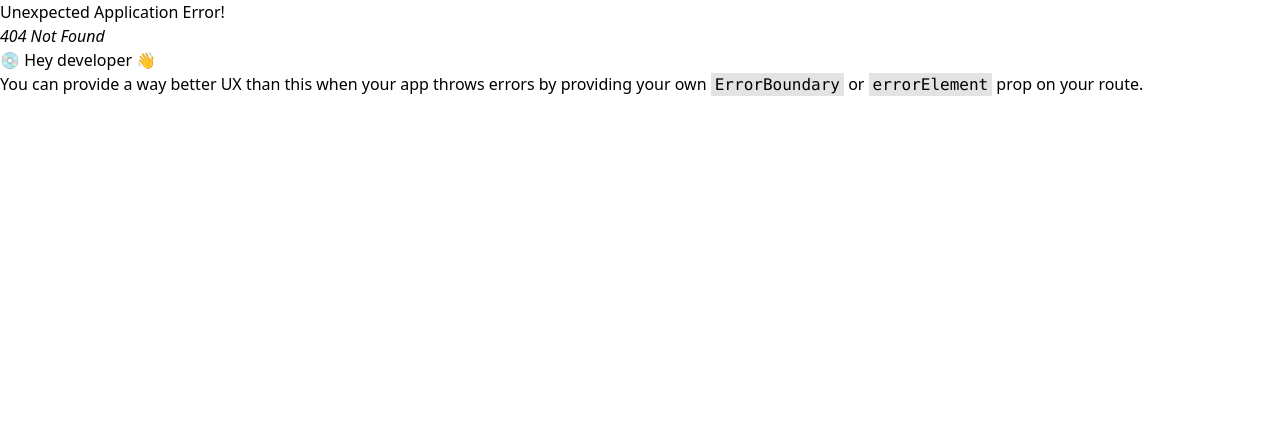
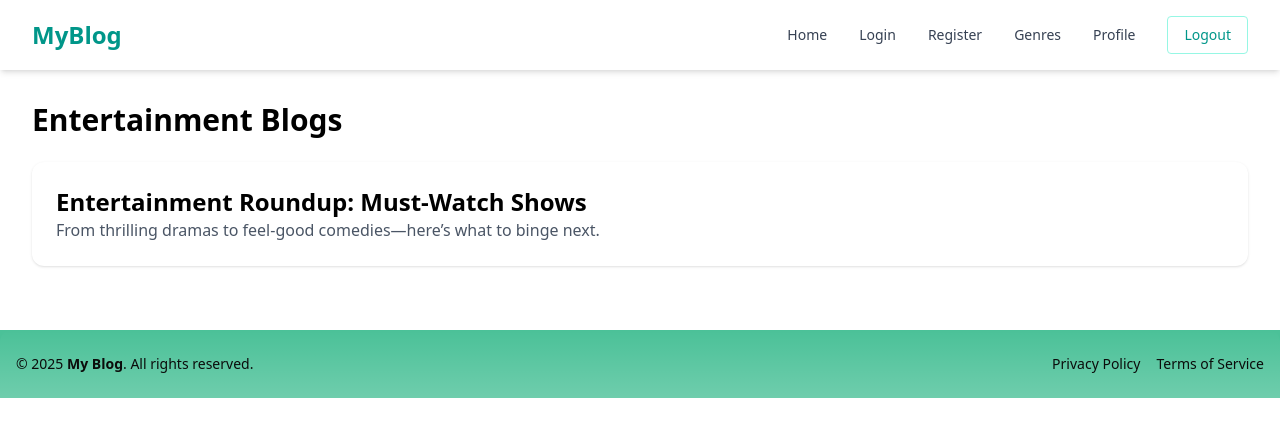
Before and after one commit to Abhijeet002/Blog-app, a React (Vite) app in the folder client/: page /category/entertainment in a window 1280 px wide. Before the commit this address had no page. Shown: the top 436 px of the page. Built offline with nearby package versions, Linux system fonts and the light colour scheme.

Commit message:
added dynamic routes

```diff
--- a/client/package.json
+++ b/client/package.json
@@ -17,7 +17,7 @@
     "react": "^19.0.0",
     "react-dom": "^19.0.0",
     "react-icons": "^5.5.0",
-    "react-router-dom": "^7.5.0",
+    "react-router-dom": "^7.5.1",
     "tailwindcss": "^4.1.3",
     "tw-animate-css": "^1.2.5"
   },
--- a/client/src/App.jsx
+++ b/client/src/App.jsx
@@ -8,6 +8,7 @@ import Login from "./pages/Login";
 import Footer from "./components/Footer";
 import Navbar from "./components/Navbar";
 import Explore from "./pages/Explore";
+import CategoryPage from "./pages/CategoryPage";
 
 const Layout = () => {
   return (
@@ -40,6 +41,10 @@ const router = createBrowserRouter([
         path: "/explore",
         element: <Explore />,
       },
+      {
+        path :"/category/:category",
+        element: <CategoryPage />,
+      }
     ],
   },
   {
--- a/client/src/components/Navbar.jsx
+++ b/client/src/components/Navbar.jsx
@@ -94,6 +94,162 @@
 // export default Navbar;
 
 
+// import React, { useState } from 'react';
+// import { Link } from 'react-router-dom';
+
+// const Navbar = () => {
+//   const [isOpen, setIsOpen] = useState(false);
+//   const [isOpenGenres, setIsOpenGenres] = useState(false);
+
+//   return (
+//     <header className="bg-white shadow-md">
+//       <div className="max-w-7xl mx-auto px-4 sm:px-6 lg:px-8">
+//         <div className="flex justify-between items-center py-4">
+//           <div className="text-2xl font-semibold text-teal-600">
+//             <Link to="/">MyBlog</Link>
+//           </div>
+
+//           {/* Desktop Navigation */}
+//           <nav className="hidden md:flex items-center space-x-8 text-sm font-medium text-gray-700">
+//             <Link to="/" className="hover:text-teal-600 transition-colors">Home</Link>
+//             <Link to="/login" className="hover:text-teal-600 transition-colors">Login</Link>
+//             <Link to="/register" className="hover:text-teal-600 transition-colors">Register</Link>
+
+//             <div className="relative group">
+//               <button className="hover:text-teal-600 transition-colors">Genres</button>
+//               <div className="absolute left-0 mt-2 w-44 bg-white border rounded-md shadow-md opacity-0 group-hover:opacity-100 group-hover:translate-y-0 transform -translate-y-2 transition-all duration-300 z-20">
+//                 <Link to="/genres/entertainment" className="block px-4 py-2 text-gray-700 hover:bg-teal-50">Entertainment</Link>
+//                 <Link to="/genres/lifestyle" className="block px-4 py-2 text-gray-700 hover:bg-teal-50">Lifestyle</Link>
+//                 <Link to="/genres/technology" className="block px-4 py-2 text-gray-700 hover:bg-teal-50">Technology</Link>
+//                 <Link to="/genres/travel" className="block px-4 py-2 text-gray-700 hover:bg-teal-50">Travel</Link>
+//                 <Link to="/genres/health" className="block px-4 py-2 text-gray-700 hover:bg-teal-50">Health</Link>
+//               </div>
+//             </div>
+
+//             <Link to="/profile" className="hover:text-teal-600 transition-colors">Profile</Link>
+
+//             {/* Logout with Curtain Hover */}
+//             <button className="relative overflow-hidden px-4 py-2 text-sm font-medium text-teal-600 bg-white rounded group border border-teal-200">
+//               <span className="relative z-10">Logout</span>
+//               <span className="absolute inset-0 bg-teal-50 top-full group-hover:top-0 transition-all duration-300 ease-in-out z-0"></span>
+//             </button>
+//           </nav>
+
+//           {/* Hamburger for Mobile */}
+//           <div className="md:hidden">
+//             <button onClick={() => setIsOpen(!isOpen)}>
+//               <svg className="w-6 h-6 text-teal-600" fill="none" stroke="currentColor" strokeWidth="2" viewBox="0 0 24 24">
+//                 {isOpen ? (
+//                   <path strokeLinecap="round" strokeLinejoin="round" d="M6 18L18 6M6 6l12 12" />
+//                 ) : (
+//                   <path strokeLinecap="round" strokeLinejoin="round" d="M4 6h16M4 12h16M4 18h16" />
+//                 )}
+//               </svg>
+//             </button>
+//           </div>
+//         </div>
+//       </div>
+
+//       {/* Mobile Menu */}
+//       {isOpen && (
+//         <div className="md:hidden bg-white px-4 pt-2 pb-4 shadow-md">
+//           <Link to="/" className="block py-2 text-gray-700 hover:text-teal-600">Home</Link>
+//           <Link to="/login" className="block py-2 text-gray-700 hover:text-teal-600">Login</Link>
+//           <Link to="/register" className="block py-2 text-gray-700 hover:text-teal-600">Register</Link>
+
+//           {/* Genres Dropdown */}
+//           <div>
+//             <button onClick={() => setIsOpenGenres(!isOpenGenres)} className="block py-2 text-gray-700 hover:text-teal-600 w-full text-left">
+//               Genres
+//             </button>
+//             {isOpenGenres && (
+//               <div className="pl-4">
+//                 <Link to="/?genres=entertainment" className="block py-1 text-sm text-gray-600 hover:text-teal-600">Entertainment</Link>
+//                 <Link to="/genres/lifestyle" className="block py-1 text-sm text-gray-600 hover:text-teal-600">Lifestyle</Link>
+//                 <Link to="/genres/technology" className="block py-1 text-sm text-gray-600 hover:text-teal-600">Technology</Link>
+//                 <Link to="/genres/travel" className="block py-1 text-sm text-gray-600 hover:text-teal-600">Travel</Link>
+//                 <Link to="/genres/health" className="block py-1 text-sm text-gray-600 hover:text-teal-600">Health</Link>
+//               </div>
+//             )}
+//           </div>
+
+//           <Link to="/profile" className="block py-2 text-gray-700 hover:text-teal-600">Profile</Link>
+//           <button className="w-full text-left mt-2 px-4 py-2 text-sm text-teal-600 border border-teal-200 rounded bg-white">Logout</button>
+//         </div>
+//       )}
+//     </header>
+//   );
+// };
+
+// export default Navbar;
+
+
+// import React, { useContext } from "react";
+// import { Link } from "react-router-dom";
+// import { AuthContext } from "../context/authContext";
+// import Logo from "../img/logo.png";
+
+// const Navbar = () => {
+//   // const { currentUser, logout } = useContext(AuthContext);
+
+//   return (
+//     <div className="navbar bg-white shadow-sm py-4 sticky top-0 z-50">
+//       <div className="container mx-auto flex justify-between items-center px-4 md:px-8">
+//         {/* Logo */}
+//         <div className="logo">
+//           <Link to="/">
+//             <img src={Logo} alt="Logo" className="h-10" />
+//           </Link>
+//         </div>
+
+//         {/* Links */}
+//         <div className="links flex flex-wrap gap-4 items-center text-sm sm:text-base font-medium text-gray-700">
+//           <Link className="link hover:text-[#3fcd9d]" to="/category/art">
+//             <h6>ART</h6>
+//           </Link>
+//           <Link className="link hover:text-[#3fcd9d]" to="/category/science">
+//             <h6>SCIENCE</h6>
+//           </Link>
+//           <Link className="link hover:text-[#3fcd9d]" to="/category/technology">
+//             <h6>TECHNOLOGY</h6>
+//           </Link>
+//           <Link className="link hover:text-[#3fcd9d]" to="/category/cinema">
+//             <h6>CINEMA</h6>
+//           </Link>
+//           <Link className="link hover:text-[#3fcd9d]" to="/category/design">
+//             <h6>DESIGN</h6>
+//           </Link>
+//           <Link className="link hover:text-[#3fcd9d]" to="/category/food">
+//             <h6>FOOD</h6>
+//           </Link>
+
+//           {/* User Info */}
+//           <span className="ml-4 text-gray-600">{currentUser?.username}</span>
+//           {currentUser ? (
+//             <span onClick={logout} className="cursor-pointer hover:text-red-500">
+//               Logout
+//             </span>
+//           ) : (
+//             <Link className="link hover:text-[#3fcd9d]" to="/login">
+//               Login
+//             </Link>
+//           )}
+
+//           {/* Write Button */}
+//           <span className="write ml-2">
+//             <Link className="link text-white bg-[#3fcd9d] px-4 py-1 rounded-full hover:bg-[#2bbd8e]" to="/write">
+//               Write
+//             </Link>
+//           </span>
+//         </div>
+//       </div>
+//     </div>
+//   );
+// };
+
+// export default Navbar;
+
+
 import React, { useState } from 'react';
 import { Link } from 'react-router-dom';
 
@@ -115,27 +271,28 @@ const Navbar = () => {
             <Link to="/login" className="hover:text-teal-600 transition-colors">Login</Link>
             <Link to="/register" className="hover:text-teal-600 transition-colors">Register</Link>
 
+            {/* Genres Dropdown */}
             <div className="relative group">
               <button className="hover:text-teal-600 transition-colors">Genres</button>
               <div className="absolute left-0 mt-2 w-44 bg-white border rounded-md shadow-md opacity-0 group-hover:opacity-100 group-hover:translate-y-0 transform -translate-y-2 transition-all duration-300 z-20">
-                <Link to="/genres/entertainment" className="block px-4 py-2 text-gray-700 hover:bg-teal-50">Entertainment</Link>
-                <Link to="/genres/lifestyle" className="block px-4 py-2 text-gray-700 hover:bg-teal-50">Lifestyle</Link>
-                <Link to="/genres/technology" className="block px-4 py-2 text-gray-700 hover:bg-teal-50">Technology</Link>
-                <Link to="/genres/travel" className="block px-4 py-2 text-gray-700 hover:bg-teal-50">Travel</Link>
-                <Link to="/genres/health" className="block px-4 py-2 text-gray-700 hover:bg-teal-50">Health</Link>
+                <Link to="/category/entertainment" className="block px-4 py-2 text-gray-700 hover:bg-teal-50">Entertainment</Link>
+                <Link to="/category/lifestyle" className="block px-4 py-2 text-gray-700 hover:bg-teal-50">Lifestyle</Link>
+                <Link to="/category/technology" className="block px-4 py-2 text-gray-700 hover:bg-teal-50">Technology</Link>
+                <Link to="/category/travel" className="block px-4 py-2 text-gray-700 hover:bg-teal-50">Travel</Link>
+                <Link to="/category/health" className="block px-4 py-2 text-gray-700 hover:bg-teal-50">Health</Link>
               </div>
             </div>
 
             <Link to="/profile" className="hover:text-teal-600 transition-colors">Profile</Link>
 
-            {/* Logout with Curtain Hover */}
+            {/* Logout Button */}
             <button className="relative overflow-hidden px-4 py-2 text-sm font-medium text-teal-600 bg-white rounded group border border-teal-200">
               <span className="relative z-10">Logout</span>
               <span className="absolute inset-0 bg-teal-50 top-full group-hover:top-0 transition-all duration-300 ease-in-out z-0"></span>
             </button>
           </nav>
 
-          {/* Hamburger for Mobile */}
+          {/* Hamburger Menu for Mobile */}
           <div className="md:hidden">
             <button onClick={() => setIsOpen(!isOpen)}>
               <svg className="w-6 h-6 text-teal-600" fill="none" stroke="currentColor" strokeWidth="2" viewBox="0 0 24 24">
@@ -157,18 +314,18 @@ const Navbar = () => {
           <Link to="/login" className="block py-2 text-gray-700 hover:text-teal-600">Login</Link>
           <Link to="/register" className="block py-2 text-gray-700 hover:text-teal-600">Register</Link>
 
-          {/* Genres Dropdown */}
+          {/* Genres Toggle */}
           <div>
             <button onClick={() => setIsOpenGenres(!isOpenGenres)} className="block py-2 text-gray-700 hover:text-teal-600 w-full text-left">
               Genres
             </button>
             {isOpenGenres && (
               <div className="pl-4">
-                <Link to="/?genres=entertainment" className="block py-1 text-sm text-gray-600 hover:text-teal-600">Entertainment</Link>
-                <Link to="/genres/lifestyle" className="block py-1 text-sm text-gray-600 hover:text-teal-600">Lifestyle</Link>
-                <Link to="/genres/technology" className="block py-1 text-sm text-gray-600 hover:text-teal-600">Technology</Link>
-                <Link to="/genres/travel" className="block py-1 text-sm text-gray-600 hover:text-teal-600">Travel</Link>
-                <Link to="/genres/health" className="block py-1 text-sm text-gray-600 hover:text-teal-600">Health</Link>
+                <Link to="/category/entertainment" className="block py-1 text-sm text-gray-600 hover:text-teal-600">Entertainment</Link>
+                <Link to="/category/lifestyle" className="block py-1 text-sm text-gray-600 hover:text-teal-600">Lifestyle</Link>
+                <Link to="/category/technology" className="block py-1 text-sm text-gray-600 hover:text-teal-600">Technology</Link>
+                <Link to="/category/travel" className="block py-1 text-sm text-gray-600 hover:text-teal-600">Travel</Link>
+                <Link to="/category/health" className="block py-1 text-sm text-gray-600 hover:text-teal-600">Health</Link>
               </div>
             )}
           </div>
--- a/client/src/data/posts.js
+++ b/client/src/data/posts.js
@@ -1,3 +1,4 @@
+// src/data/posts.js
 export const posts = [
   {
     id: 1,
@@ -7,6 +8,7 @@ export const posts = [
     img: "https://images.unsplash.com/photo-1735825764445-af30f44dc49f?q=80&w=2070&auto=format&fit=crop&ixlib=rb-4.0.3&ixid=M3wxMjA3fDF8MHxwaG90by1wYWdlfHx8fGVufDB8fHx8fA%3D%3D",
     authorImg: "https://randomuser.me/api/portraits/men/11.jpg",
     date: "Apr 12, 2025",
+    category: "travel",
   },
   {
     id: 2,
@@ -16,6 +18,7 @@ export const posts = [
     img: "https://images.unsplash.com/photo-1741648711665-e1a8003b7891?q=80&w=1974&auto=format&fit=crop&ixlib=rb-4.0.3&ixid=M3wxMjA3fDB8MHxwaG90by1wYWdlfHx8fGVufDB8fHx8fA%3D%3D",
     authorImg: "https://randomuser.me/api/portraits/men/11.jpg",
     date: "Apr 12, 2025",
+    category: "technology",
   },
   {
     id: 3,
@@ -25,6 +28,7 @@ export const posts = [
     img: "https://images.unsplash.com/photo-1643677841226-d6427625f118?q=80&w=1974&auto=format&fit=crop&ixlib=rb-4.0.3&ixid=M3wxMjA3fDB8MHxwaG90by1wYWdlfHx8fGVufDB8fHx8fA%3D%3D",
     authorImg: "https://randomuser.me/api/portraits/men/11.jpg",
     date: "Apr 12, 2025",
+    category: "lifestyle",
   },
   {
     id: 4,
@@ -34,6 +38,7 @@ export const posts = [
     img: "https://images.unsplash.com/photo-1740021778104-6d4abe5808cc?q=80&w=1935&auto=format&fit=crop&ixlib=rb-4.0.3&ixid=M3wxMjA3fDB8MHxwaG90by1wYWdlfHx8fGVufDB8fHx8fA%3D%3D",
     authorImg: "https://randomuser.me/api/portraits/men/11.jpg",
     date: "Apr 12, 2025",
+    category: "entertainment",
   },
   {
     id: 5,
@@ -43,6 +48,7 @@ export const posts = [
     img: "https://images.unsplash.com/photo-1726820975390-7fbbd9f93989?q=80&w=1976&auto=format&fit=crop&ixlib=rb-4.0.3&ixid=M3wxMjA3fDB8MHxwaG90by1wYWdlfHx8fGVufDB8fHx8fA%3D%3D",
     authorImg: "https://randomuser.me/api/portraits/men/11.jpg",
     date: "Apr 12, 2025",
+    category: "lifestyle",
   },
   {
     id: 6,
@@ -52,5 +58,6 @@ export const posts = [
     img: "https://plus.unsplash.com/premium_photo-1716758708106-23dc249ee87e?q=80&w=1974&auto=format&fit=crop&ixlib=rb-4.0.3&ixid=M3wxMjA3fDB8MHxwaG90by1wYWdlfHx8fGVufDB8fHx8fA%3D%3D",
     authorImg: "https://randomuser.me/api/portraits/men/11.jpg",
     date: "Apr 12, 2025",
+    category: "fashion",
   },
 ];
--- /dev/null
+++ b/client/src/pages/CategoryPage.jsx
@@ -0,0 +1,26 @@
+import React from "react";
+import { useParams } from "react-router-dom";
+import { posts } from "../data/posts";
+
+const CategoryPage = () => {
+  const { category } = useParams();
+  const filteredPosts = posts.filter((post) => post.category === category);
+
+  return (
+    <div className="p-8">
+      <h1 className="text-3xl font-bold mb-6 capitalize">{category} Blogs</h1>
+      {filteredPosts.length > 0 ? (
+        filteredPosts.map((post) => (
+          <div key={post.id} className="mb-8 p-6 bg-white rounded-xl shadow">
+            <h2 className="text-2xl font-semibold">{post.title}</h2>
+            <p className="text-gray-600">{post.description}</p>
+          </div>
+        ))
+      ) : (
+        <p className="text-gray-500">No posts found for this category.</p>
+      )}
+    </div>
+  );
+};
+
+export default CategoryPage;
```
Also changed, not shown: 2 other files (tests, documents, lock files or other folders).
